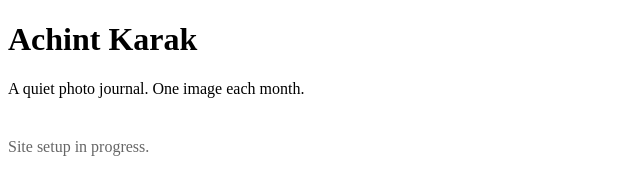
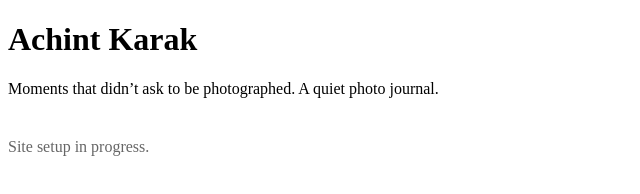
Before and after one commit to ACHINTKARAK/achintkarak.github.io, a plain HTML site: page index1.html in a window 1280 px wide. Shown: the whole page, without its empty margins (0-640 px from the left). Drawn offline with Linux system fonts and the light colour scheme.

Commit message:
Updating index file

```diff
--- a/Index.html
+++ b/index1.html
@@ -9,7 +9,7 @@
 
 <body>
   <h1>Achint Karak</h1>
-  <p>A quiet photo journal. One image each month.</p>
+  <p>Moments that didn’t ask to be photographed. A quiet photo journal.</p>
 
   <p style="margin-top:40px; color:#666;">
     Site setup in progress.
```
